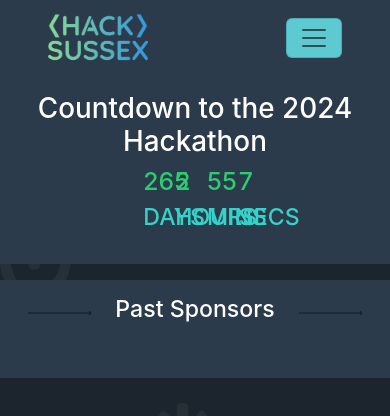
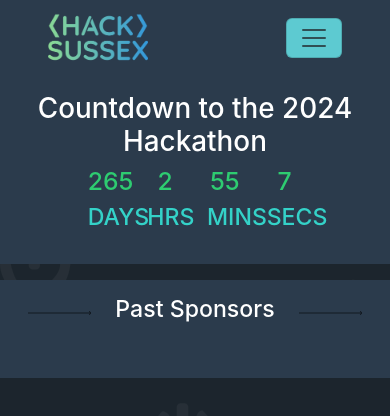
Before and after one commit to HackSussexP/HackSussexWebsite, a React (Create React App) app: page /events/hackathon in a window 390 px wide. Shown: the top 416 px of the page. Built offline with nearby package versions, Linux system fonts and the light colour scheme.

Commit message:
Updated Timer

```diff
--- a/src/components/Timer.js
+++ b/src/components/Timer.js
@@ -1,5 +1,7 @@
 import React, { useEffect } from 'react';
 import { useState } from 'react'
+
+//Timer on mobile view is all pressed together so change this
 
 const Timer = (props) => {
 
@@ -29,6 +31,45 @@ const Timer = (props) => {
         <>
             <div className='container-fluid text-center p-3' style={{backgroundColor: "var(--darker-blue)"}}>
                 <h1 id="headline">Countdown to the 2024 Hackathon</h1>
+                <div className='container-fluid d-block d-lg-none'>
+                    <div className='row justify-content-center' style={{color: "var(--green)"}}>
+                        <div className='col-2'>
+                            <p id='days' className='h2'>
+                            {days}
+                            </p>
+                        </div>
+                        <div className='col-2'>
+                            <p id='hours' className='h2'>
+                            {hours}
+                            </p>
+                        </div>
+                        <div className='col-2'>
+                            <p id='minutes' className='h2'>
+                            {minutes}
+                            </p>
+                        </div>
+                        <div className='col-2'>
+                            <p id='seconds' className='h2'>
+                            {seconds}
+                            </p>
+                        </div>
+                    </div>
+                    <div className='row justify-content-center' style={{color: "var(--electric-green)"}}>
+                        <div className='col-2'>
+                            <p className='h3'>DAYS</p>
+                        </div>
+                        <div className='col-2'>
+                            <p className='h3'>HRS</p>
+                        </div>
+                        <div className='col-2'>
+                            <p className='h3'>MINS</p>
+                        </div>
+                        <div className='col-2'>
+                            <p className='h3'>SECS</p>
+                        </div>
+                    </div>
+                </div>
+                <div className='container-fluid d-none d-lg-block'>
                     <div className='row justify-content-center' style={{color: "var(--green)"}}>
                         <div className='col-1'>
                             <p id='days' className='h2'>
@@ -65,6 +106,7 @@ const Timer = (props) => {
                             <p className='h3'>SECS</p>
                         </div>
                     </div>
+                </div>
                 <h1 id='countdown' style={{color: "var(--lime)"}}></h1>
             </div>
         </>
@@ -72,3 +114,10 @@ const Timer = (props) => {
 }
 
 export default Timer;
+
+/*<div className="row d-block d-sm-none">
+
+</div>
+<div className="row d-none d-sm-block">
+
+</div>*/
--- a/src/views/events/GameJam.js
+++ b/src/views/events/GameJam.js
@@ -1,5 +1,4 @@
 import React from 'react';
-import SponsorBanner from '../../components/SponsorBanner';
 import RotatingSponsorBanner from '../../components/RotatingSponsorBanner';
 
 const GameJam = () => {
```
Also changed, not shown: 1 other file (tests, documents, lock files or other folders). Lines whose indentation alone changed are shown as unchanged.
